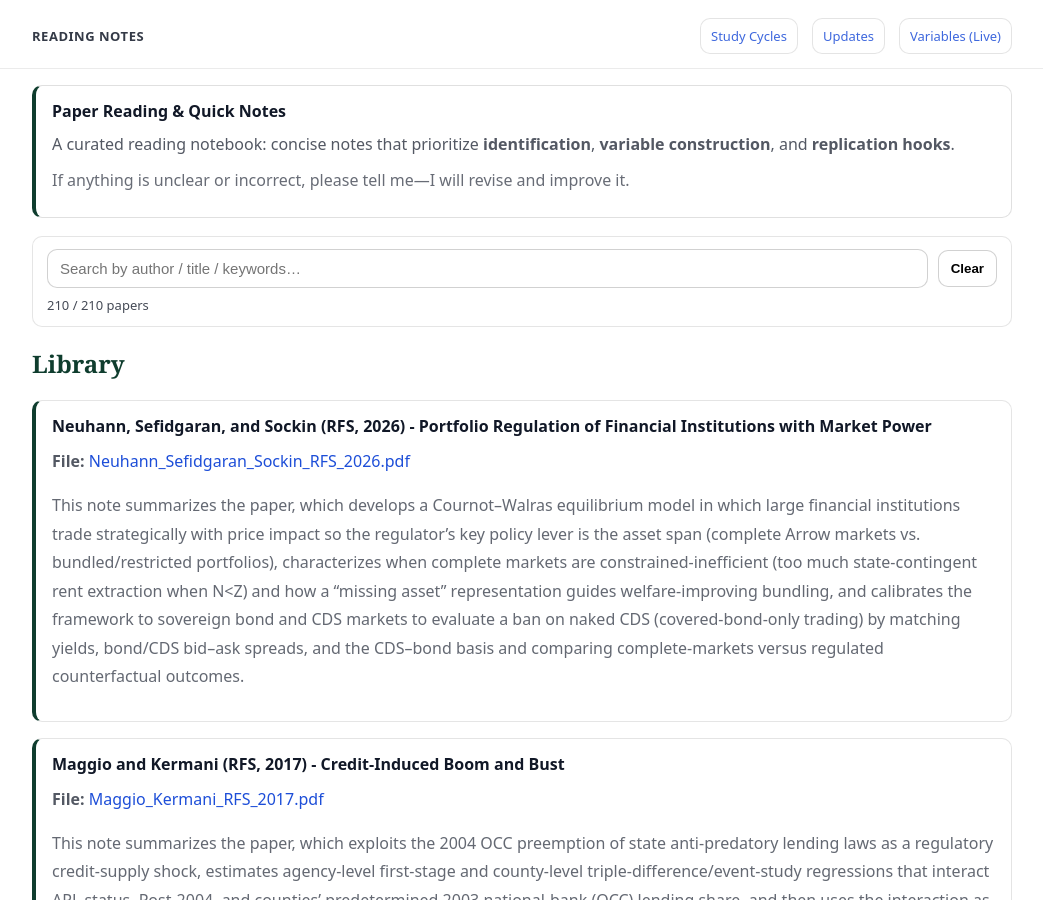
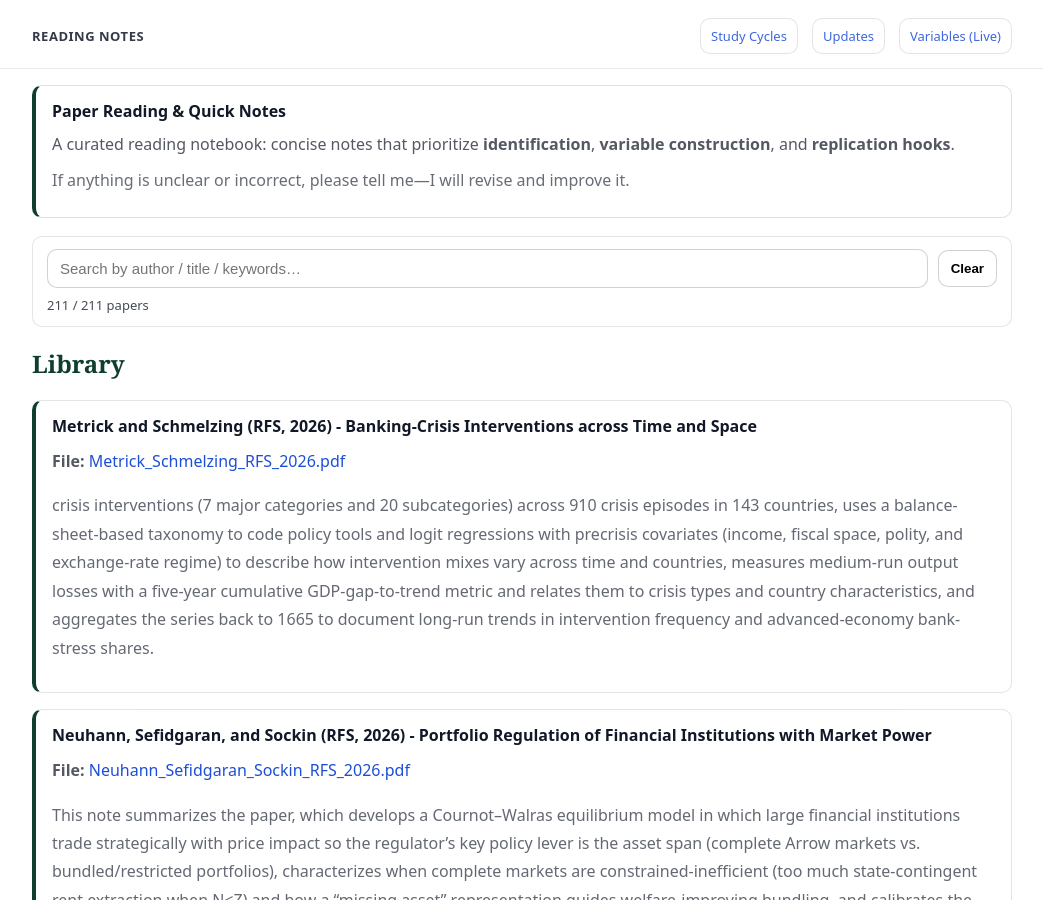
Before and after one commit to yaxinzn/study-archive, a Jekyll site: the page built from reading/index.md, in a window 1280 px wide and 900 px high. Shown: the whole window, without its empty margins (118-1161 px from the left). Built offline with Jekyll 4.4.1, drawn with Linux system fonts in a browser that asks for light colours.

Commit message:
Reading: add/update Metrick_Schmelzing_RFS_2026.pdf

```diff
--- a/_data/reading.yml
+++ b/_data/reading.yml
@@ -1,3 +1,7 @@
+- title: "Metrick and Schmelzing (RFS, 2026) - Banking-Crisis Interventions across Time and Space"
+  file: "Metrick_Schmelzing_RFS_2026.pdf"
+  desc: "crisis interventions (7 major categories and 20 subcategories) across 910 crisis episodes in 143 countries, uses a balance-sheet-based taxonomy to code policy tools and logit regressions with precrisis covariates (income, fiscal space, polity, and exchange-rate regime) to describe how intervention mixes vary across time and countries, measures medium-run output losses with a five-year cumulative GDP-gap-to-trend metric and relates them to crisis types and country characteristics, and aggregates the series back to 1665 to document long-run trends in intervention frequency and advanced-economy bank-stress shares."
+
 - title: "Neuhann, Sefidgaran, and Sockin (RFS, 2026) - Portfolio Regulation of Financial Institutions with Market Power"
   file: "Neuhann_Sefidgaran_Sockin_RFS_2026.pdf"
   desc: "This note summarizes the paper, which develops a Cournot–Walras equilibrium model in which large financial institutions trade strategically with price impact so the regulator’s key policy lever is the asset span (complete Arrow markets vs. bundled/restricted portfolios), characterizes when complete markets are constrained-inefficient (too much state-contingent rent extraction when N<Z) and how a “missing asset” representation guides welfare-improving bundling, and calibrates the framework to sovereign bond and CDS markets to evaluate a ban on naked CDS (covered-bond-only trading) by matching yields, bond/CDS bid–ask spreads, and the CDS–bond basis and comparing complete-markets versus regulated counterfactual outcomes."
```
Also changed, not shown: 1 other file.
